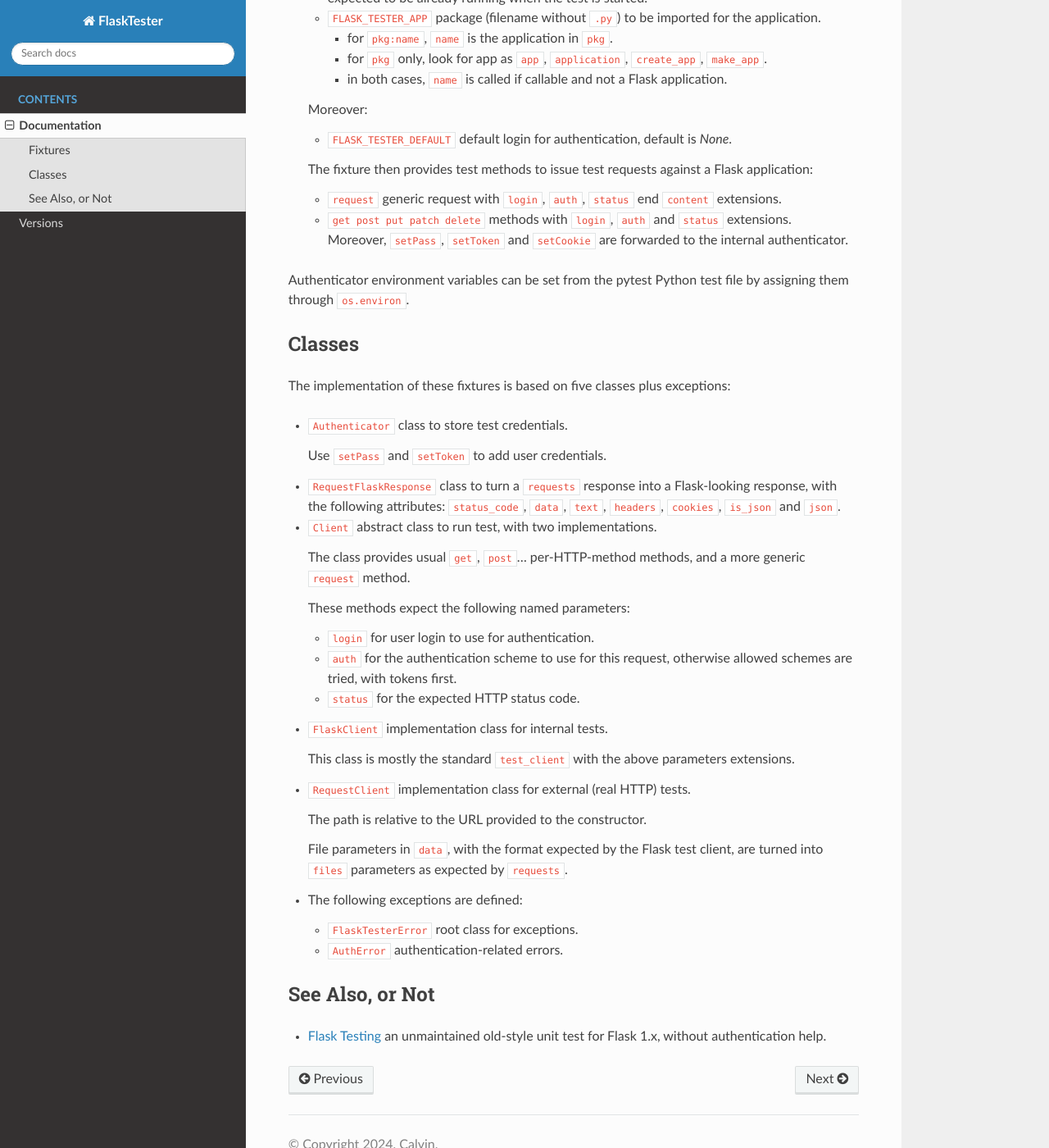
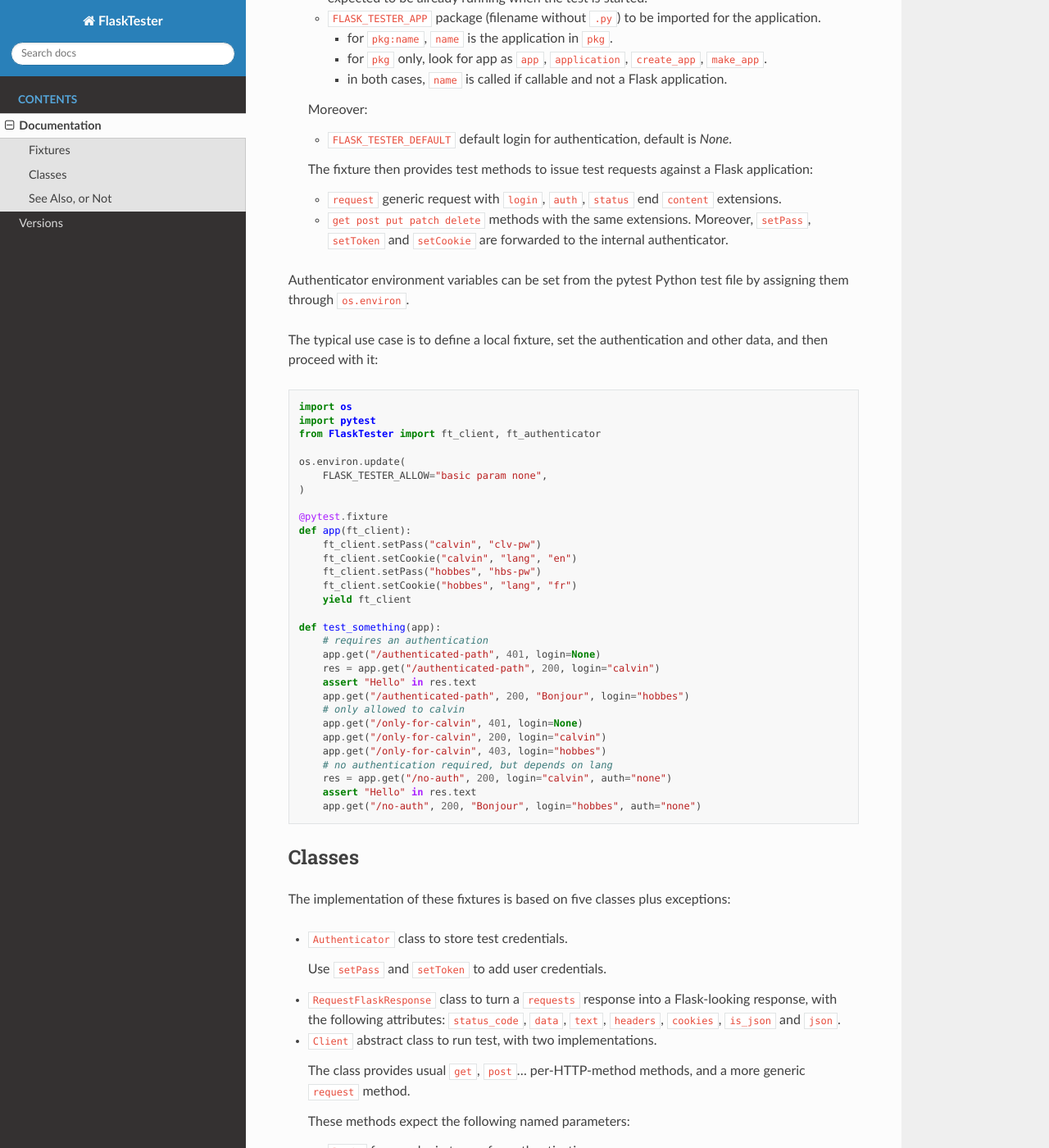
Before and after one commit to zx80/flask-tester, a Sphinx documentation site: the page built from docs/documentation.md, in a window 1280 px wide and 1400 px high, scrolled down 984 px. Shown: the whole window at 82% size. Built offline with Sphinx 7.4.7 and the Read the Docs theme 2.0.0, drawn with Linux system fonts in a browser that asks for light colours; pages that are not in the unit, such as notebooks, are missing from menus.

Commit message:
add example use

````diff
--- a/docs/documentation.md
+++ b/docs/documentation.md
@@ -55,11 +55,47 @@ The package provides two fixtures:
 
   The fixture then provides test methods to issue test requests against a Flask application:
   - `request` generic request with `login`, `auth`, `status` end `content` extensions.
-  - `get post put patch delete` methods with `login`, `auth` and `status` extensions.
+  - `get post put patch delete` methods with the same extensions.
   Moreover, `setPass`, `setToken` and `setCookie` are forwarded to the internal authenticator.
 
 Authenticator environment variables can be set from the pytest Python test file by
 assigning them through `os.environ`.
+
+The typical use case is to define a local fixture, set the authentication and
+other data, and then proceed with it:
+
+```python
+import os
+import pytest
+from FlaskTester import ft_client, ft_authenticator
+
+os.environ.update(
+    FLASK_TESTER_ALLOW="basic param none",
+)
+
+@pytest.fixture
+def app(ft_client):
+    ft_client.setPass("calvin", "clv-pw")
+    ft_client.setCookie("calvin", "lang", "en")
+    ft_client.setPass("hobbes", "hbs-pw")
+    ft_client.setCookie("hobbes", "lang", "fr")
+    yield ft_client
+
+def test_something(app):
+    # requires an authentication
+    app.get("/authenticated-path", 401, login=None)
+    res = app.get("/authenticated-path", 200, login="calvin")
+    assert "Hello" in res.text
+    app.get("/authenticated-path", 200, "Bonjour", login="hobbes")
+    # only allowed to calvin
+    app.get("/only-for-calvin", 401, login=None)
+    app.get("/only-for-calvin", 200, login="calvin")
+    app.get("/only-for-calvin", 403, login="hobbes")
+    # no authentication required, but depends on lang
+    res = app.get("/no-auth", 200, login="calvin", auth="none")
+    assert "Hello" in res.text
+    app.get("/no-auth", 200, "Bonjour", login="hobbes", auth="none")
+```
 
 ## Classes
 
````
